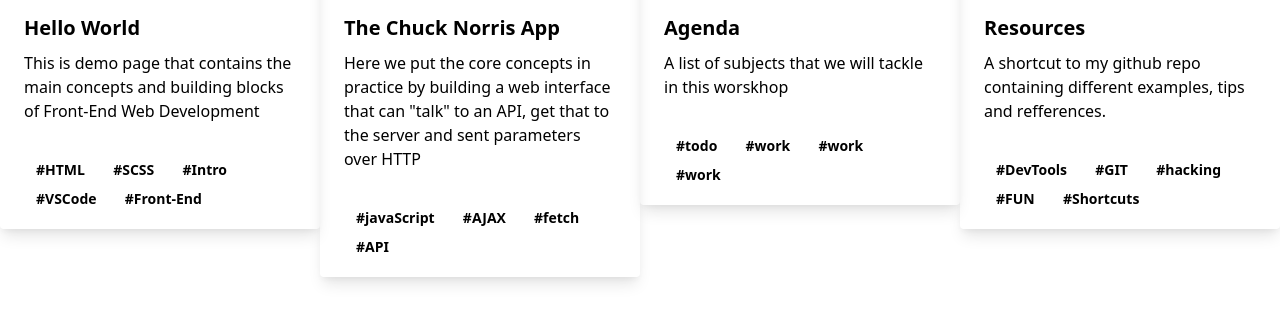
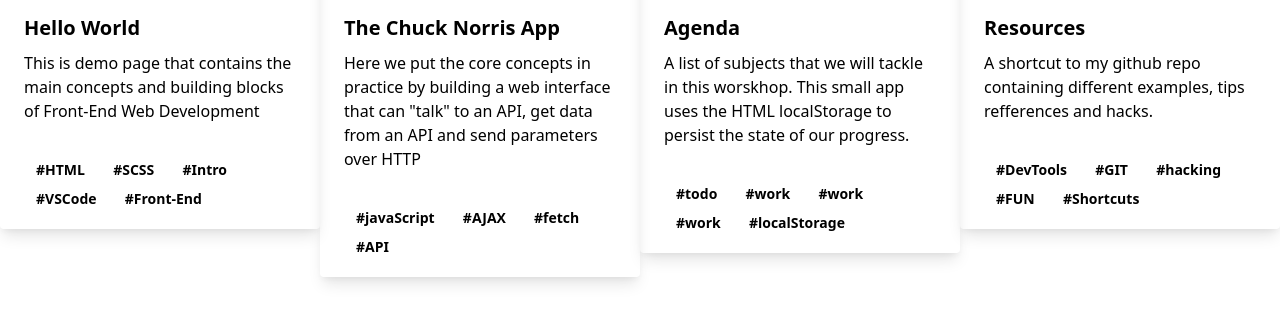
Before and after one commit to hellyworld/ResponsiveWebDev_PeakIT2018, a plain HTML site: page index.html in a window 1280 px wide. Shown: the part 347-670 px from the top of the page. Drawn offline with nearby package versions, Linux system fonts and the light colour scheme.

Commit message:
more demos

```diff
--- a/helloWorld/script/app.js
+++ b/helloWorld/script/app.js
@@ -12,3 +12,7 @@
     }, 1000);
   });
 }
+
+function goingHome(){
+  window.location.href = window.location.href.substring(0, window.location.href.indexOf('/helloWorld/'));
+}
--- a/index.html
+++ b/index.html
@@ -86,8 +86,8 @@
             <div class="font-bold text-xl mb-2">The Chuck Norris App</div>
             <p class="text-grey-darker text-base">
               Here we put the core concepts in practice by building a web
-              interface that can "talk" to an API, get that to the server and
-              sent parameters over HTTP
+              interface that can "talk" to an API, get data from an API and
+              send parameters over HTTP
             </p>
           </div>
           <div class="px-6 py-4">
@@ -121,7 +121,7 @@
           <div class="px-6 py-4">
             <div class="font-bold text-xl mb-2">Agenda</div>
             <p class="text-grey-darker text-base">
-              A list of subjects that we will tackle in this worskhop
+              A list of subjects that we will tackle in this worskhop. This small app uses the HTML localStorage to persist the state of our progress.
             </p>
           </div>
           <div class="px-6 py-4">
@@ -141,6 +141,10 @@
               class="inline-block bg-grey-lighter rounded-full px-3 py-1 text-sm font-semibold text-grey-darker hover:text-black"
               >#work</span
             >
+            <span
+              class="inline-block bg-grey-lighter rounded-full px-3 py-1 text-sm font-semibold text-grey-darker hover:text-black"
+              >#localStorage</span
+            >
           </div>
         </div>
       </a>
@@ -158,7 +162,7 @@
             <div class="font-bold text-xl mb-2">Resources</div>
             <p class="text-grey-darker text-base">
               A shortcut to my github repo containing different examples, tips
-              and refferences.
+               refferences and hacks.
             </p>
           </div>
           <div class="px-6 py-4">
```
Also changed, not shown: helloWorld/index.html (+2 -0 lines).
